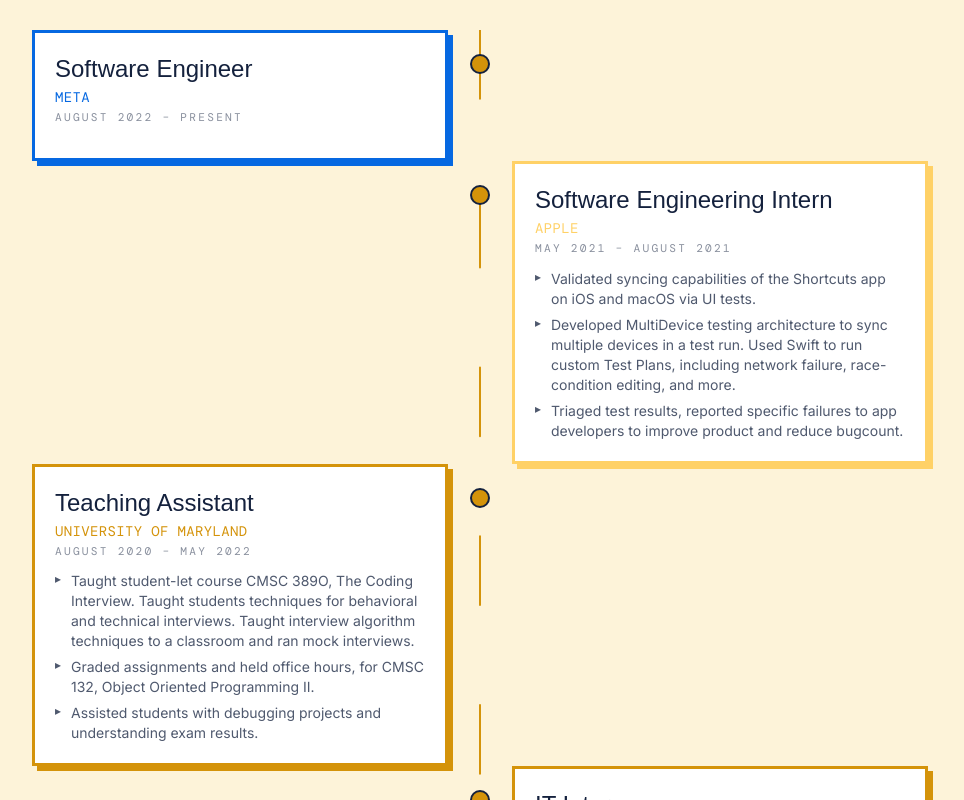
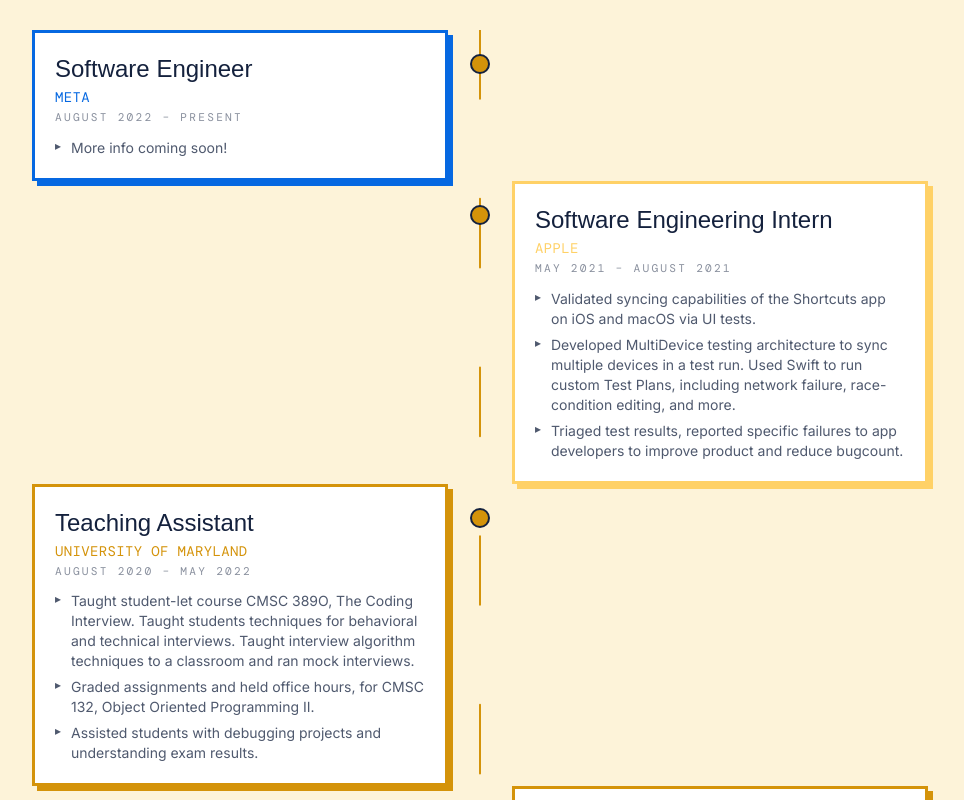
Before and after one commit to tvarano/portfolio-site, a Next.js app: page / in a window 1280 px wide. Shown: the part 1860-2660 px from the top of the page, without its empty margins (160-1124 px from the left). Built offline with nearby package versions, Linux system fonts and the light colour scheme; a web font is replaced by a local one.

Commit message:
disclaimer more coming soon

```diff
--- a/src/data/experience.ts
+++ b/src/data/experience.ts
@@ -8,7 +8,7 @@
     company: "Meta",
     period: "August 2022 – Present",
     bullets: [
-      // TODO: fill in
+      "More info coming soon!",
     ],
     accent: "#0668E1",
   },
```
